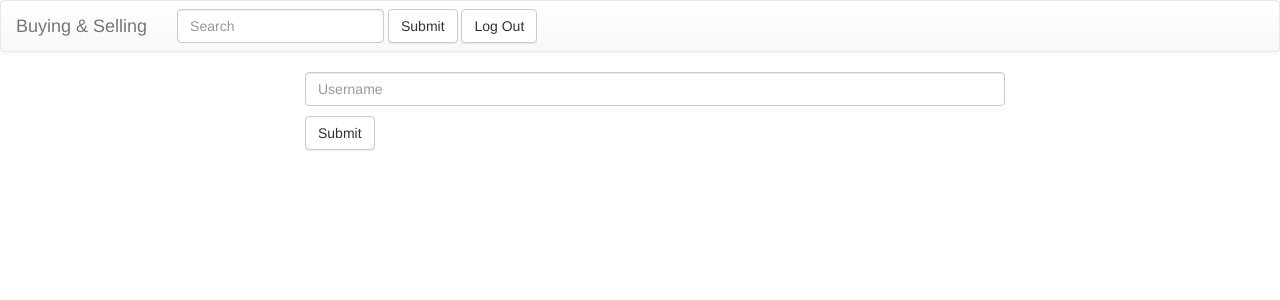
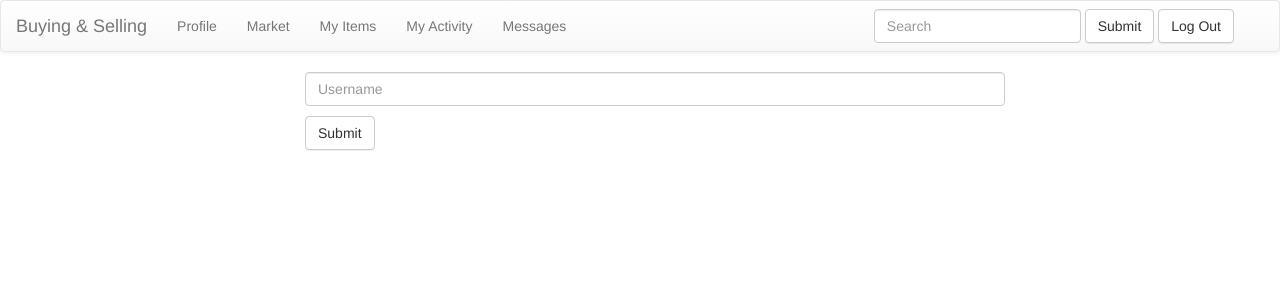
Before and after one commit to claireburghard/buyingandselling, a Flask app: page /home in a window 1280 px wide. Shown: the top 300 px of the page. Run offline with Flask 2, Linux system fonts and the light colour scheme; the visitor is signed in with stand-in values (Sample User, id 1); some libraries are stand-ins or nearby versions.

Commit message:
organizing files

```diff
--- a/app.py
+++ b/app.py
@@ -1,8 +1,6 @@
 from flask import Flask, flash,  render_template, request, redirect, url_for, session, escape
 
 import mongo
-import posts
-
 
 app = Flask(__name__)
 app.secret_key = 'secret'
@@ -74,6 +72,16 @@ def home():
     else:
         return redirect(url_for('index'))
 
+
+@app.route("/profile",methods=['GET','POST'])
+def profile():
+    if 'username' in session:
+        if request.method=="GET":
+            return render_template('profile.html')
+        else:
+            return render_template('profile.html')
+
+
 @app.route("/logout")
 def logout():
     session.pop('username',None)
--- a/templates/home.html
+++ b/templates/home.html
@@ -14,6 +14,16 @@
     </div>
 
     <div class="collapse navbar-collapse" id="bs-example-navbar-collapse-1">
+      <ul class="nav navbar-nav">
+	<li><a href="http://127.0.0.1:5000/profile">Profile</a></li>
+	<li><a href="#">Market</a></li>
+	<li><a href="#">My Items</a></li>
+	<li><a href="#">My Activity</a></li>
+	<li><a href="#">Messages</a></li>
+      </ul>
+
+
+      <ul class="nav pull-right">
 	<form class="navbar-form navbar-left" role="search" method="POST">
           <div class="form-group">
             <input type="text" class="form-control" placeholder="Search">
@@ -21,6 +31,7 @@
           <button type="submit" class="btn btn-default">Submit</button>
 	  <button type="submit" name="b" value="Logout" class="btn btn-default">Log Out</button>
 	</form>
+      </ul>
     </div><!-- /.navbar-collapse -->
   </div><!-- /.container-fluid -->
 </nav>
--- /dev/null
+++ b/templates/profile.html
@@ -0,0 +1,4 @@
+<!doctype html>
+<html>
+<h1>PROFILE PAGE</h1>
+</html>
```
Also changed, not shown: 1 other file. Lines whose indentation alone changed are shown as unchanged.
